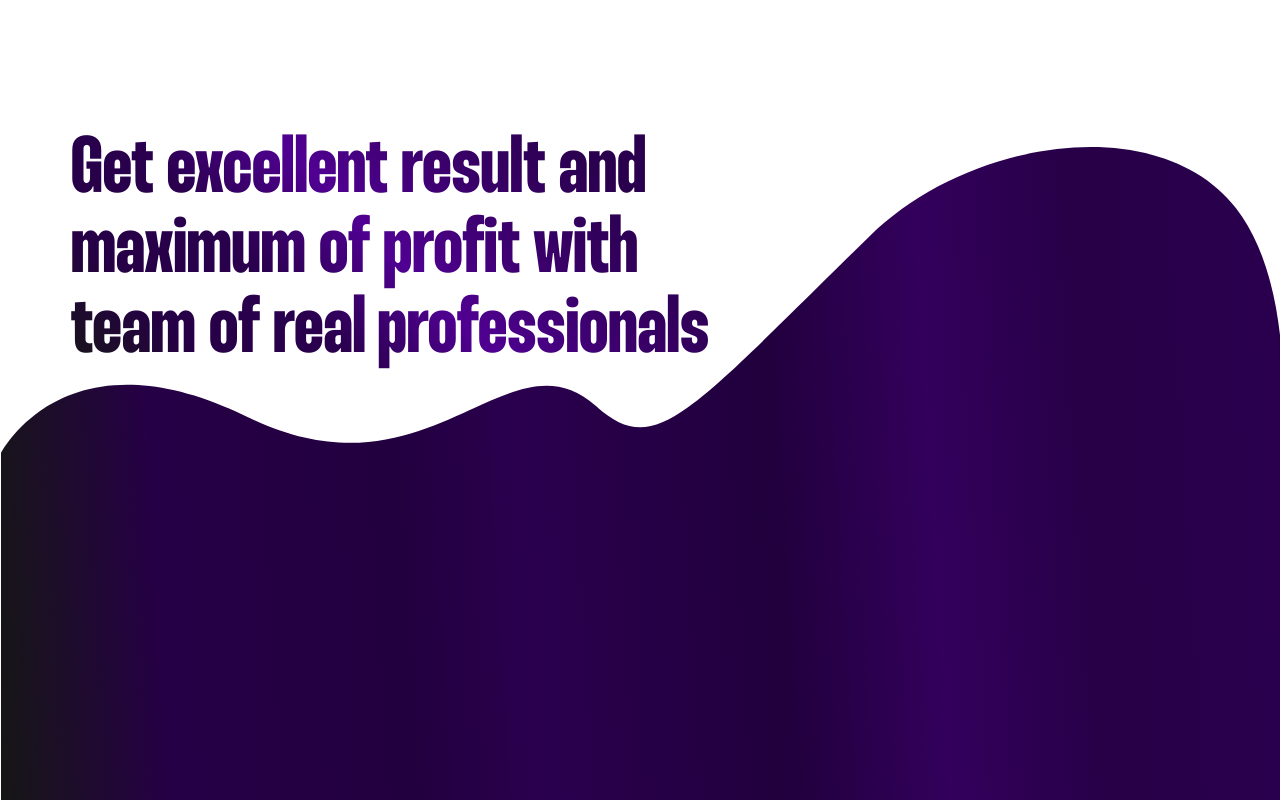
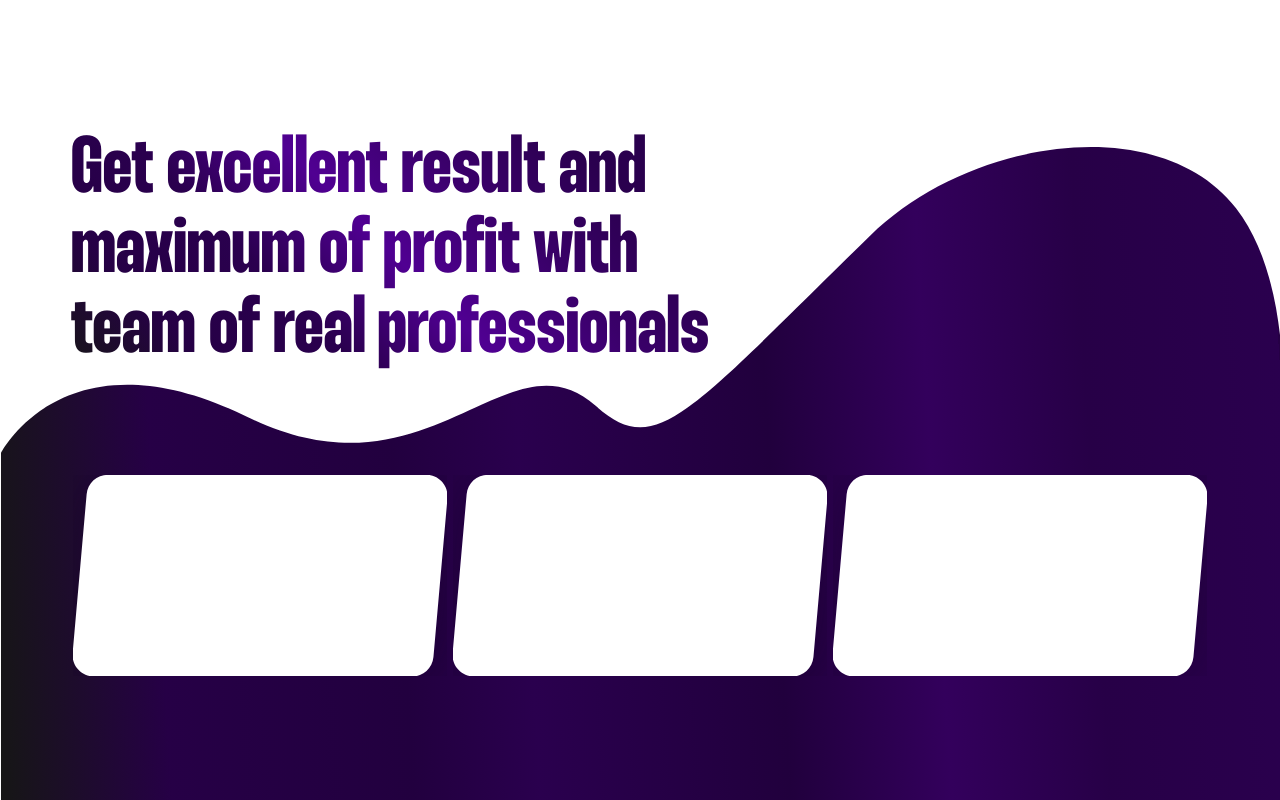
Before and after one commit to Vavadjan/Team-page, a plain HTML site: page index.html in a window 1280 px wide. Shown: the part 1117-1917 px from the top of the page. Drawn offline with Linux system fonts and the light colour scheme; files whose address does not match are found by name.

Commit message:
добавил 3 малых блока с фоном в specifications

```diff
--- a/css/style.css
+++ b/css/style.css
@@ -243,3 +243,22 @@ h2 {
   background-clip: text;
   text-fill-color: transparent;
 }
+
+.specification_small_wrap {
+  width: calc(100vw * 0.8861111111111111);
+  height: calc(100vw * 0.1569444444444444);
+  padding-top: calc(100vw * 0.2569444444444444);
+  margin-left: calc(100vw * 0.0569444444444444);
+  display: flex;
+  justify-content: space-between;
+}
+
+.specification_textblock {
+  height: calc(100vw * 0.1569444444444444);
+  width: calc(100vw * 0.2923611111111111);
+  background-image: url("../img/SVG/specification_small_bg.svg");
+  background-repeat: no-repeat;
+  background-size: 129%;
+  background-position: center;
+  display: flex;
+}
--- a/index.html
+++ b/index.html
@@ -45,6 +45,20 @@
     </div>
     <div class="specification_wrap">
         <h3 class="specification_h3">Get excellent result and</br>maximum of profit with</br>team of real professionals</h3>
+        <div class="specification_small_wrap">
+            <div class="specification_textblock">
+                <h4 class="specification_small_wrap_h4"></h4>
+                <p class="specification_small_wrap_p"></p>
+            </div>
+            <div class="specification_textblock">
+                <h4 class="specification_small_wrap_h4"></h4>
+                <p class="specification_small_wrap_p"></p>
+            </div>
+            <div class="specification_textblock">
+                <h4 class="specification_small_wrap_h4"></h4>
+                <p class="specification_small_wrap_p"></p>
+            </div>
+        </div>
     </div>
 </body>
 </html>
```
Also changed, not shown: img/SVG/specification_small_bg.svg (added).
